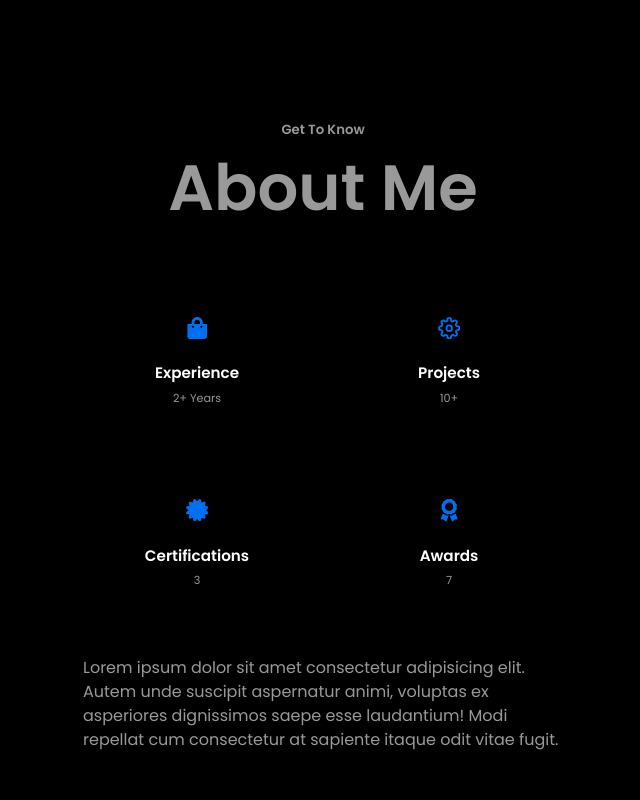
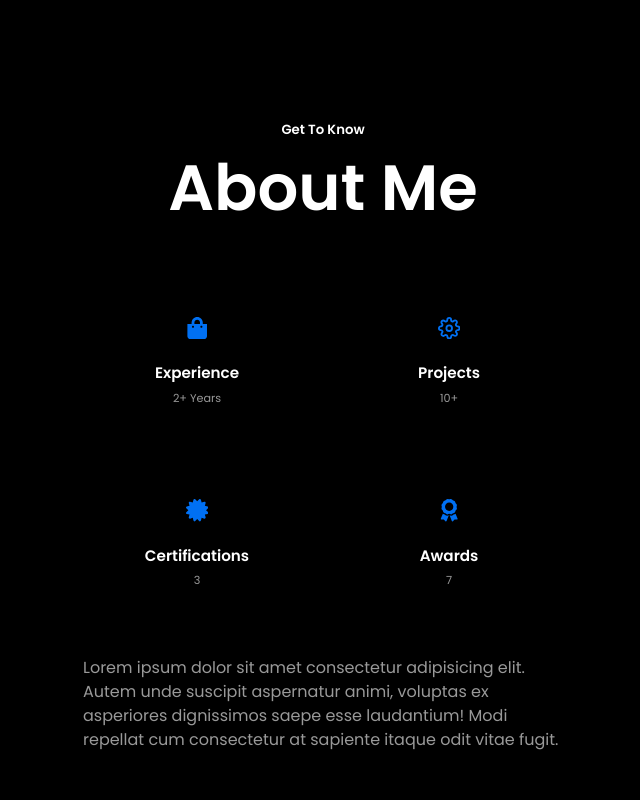
Before and after one commit to nisalrenuja/Nisal-Renuja, a React (Create React App) app: page / in a window 1280 px wide. Shown: the part 840-1640 px from the top of the page, without its empty margins (317-957 px from the left). Built offline with nearby package versions, Linux system fonts and the light colour scheme.

Commit message:
text color changed

```diff
--- a/src/index.css
+++ b/src/index.css
@@ -68,7 +68,7 @@ section{
 
 section > h2, section >h5{
     text-align: center;
-    color: var(--color-light);
+    /* color: var(--color-light); */
 
 }
 
```
